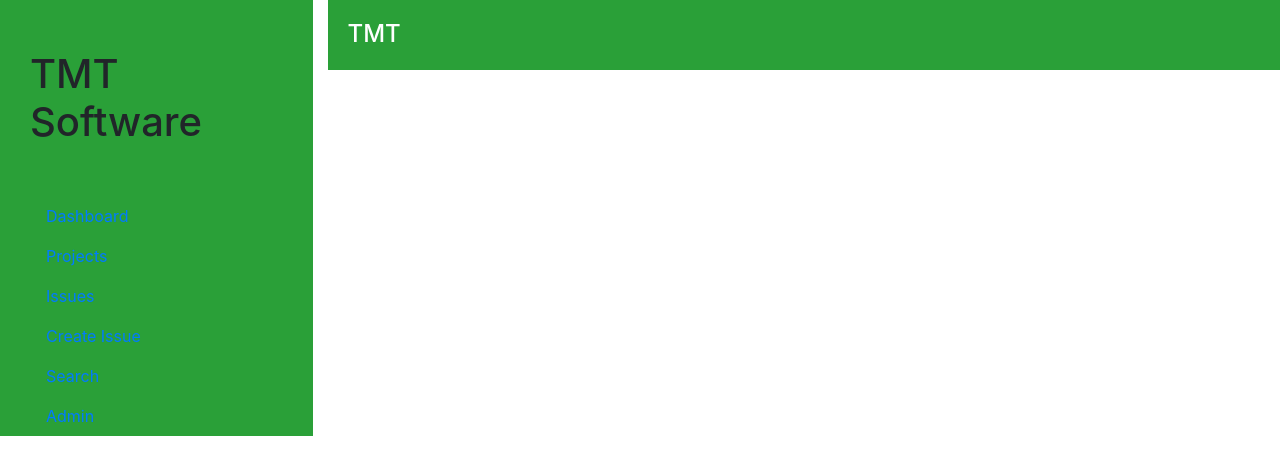
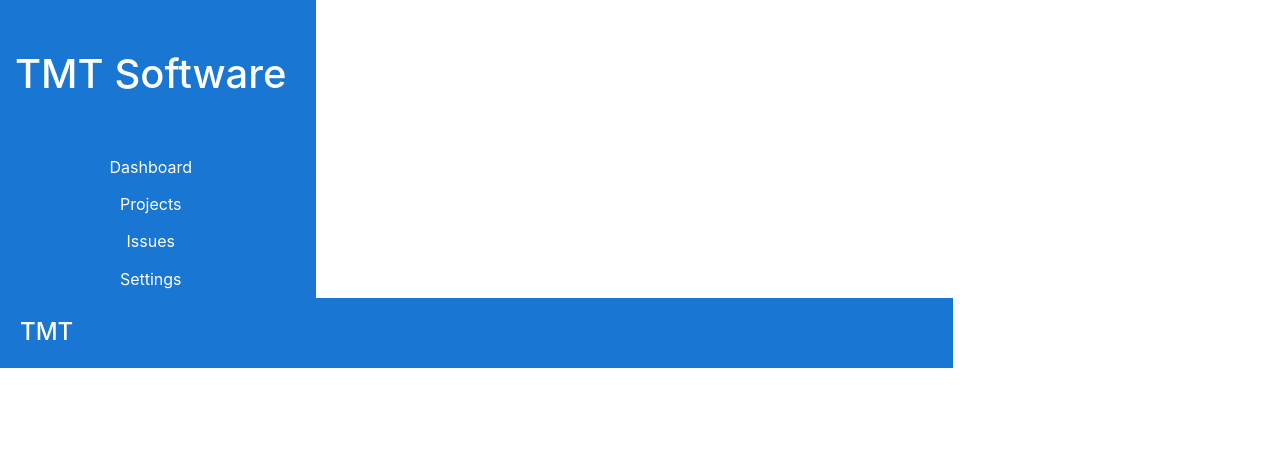
Before and after one commit to calin-beard/TicketCamp, a React (Create React App) app: page / in a window 1280 px wide. Shown: the top 474 px of the page. Built offline with nearby package versions, Linux system fonts and the light colour scheme.

Commit message:
Sunday flow
• Refactored sidebar with buttons instead of links
• Changed brand colors
• Refactored css class names (hyphenated, all lowercase)

```diff
--- a/src/App.css
+++ b/src/App.css
@@ -1,28 +1,28 @@
-.App {
+.app {
   /*text-align: center;*/
 }
 
-.Sidebar-container {
-  background-color: #2AA038;
+.col.col-sm-9 {
+  padding: 0;
 }
 
-.App-logo {
+.app-logo {
   animation: App-logo-spin infinite 20s linear;
   height: 80px;
 }
 
-.App-header {
-  background-color: #2AA038;
+.app-header {
+  background-color: #1976d2;
   height: 70px;
   padding: 20px;
   color: white;
 }
 
-.App-title {
+.app-title {
   font-size: 1.5em;
 }
 
-.App-intro {
+.app-intro {
   font-size: large;
 }
 
--- a/src/App.js
+++ b/src/App.js
@@ -1,23 +1,19 @@
 import React, { Component } from 'react';
-import { Container, Row, Col } from 'reactstrap';
+import { Row, Col } from 'reactstrap';
 import Sidebar from './components/Sidebar';
-import { Button } from 'reactstrap';
 import './App.css';
-import logo from './logo.svg';
 
 class App extends Component {
   render() {
     return (
-      <div className="App">
+      <div className="app">
         <Row>
-          <Col xs="3" className="Sidebar-container">
-            <Sidebar />
-          </Col>
+            <Sidebar xs="3"/>
           <Col sm="9">
-            <header className="App-header">
-              <h1 className="App-title text-left">TMT</h1>
+            <header className="app-header">
+              <h1 className="app-title text-left">TMT</h1>
             </header>
-            <p className="App-intro">
+            <p className="app-intro">
             </p>
           </Col>
         </Row>
--- a/src/components/Sidebar.css
+++ b/src/components/Sidebar.css
@@ -1,7 +1,23 @@
-.Title {
-  margin: 50px 30px;
+.sidebar-container {
+  background-color: #1976d2;
 }
 
-.Nav-container {
-  margin-left: 30px;
+.title {
+  margin: 50px 30px;
+  color: #ffffff;
 }
+
+.btn-group-vertical {
+  width: 100%;
+  margin: 0 auto;
+}
+
+.btn.btn-secondary {
+  background-color: #1976d2;
+  border-color: #1976d2;
+}
+
+.btn.btn-secondary:hover {
+  background-color: #63a4ff;
+  border-color: #63a4ff;
+}
--- a/src/components/Sidebar.js
+++ b/src/components/Sidebar.js
@@ -1,32 +1,20 @@
 import React, { Component } from 'react';
-import { Nav, NavItem, NavLink } from 'reactstrap';
+import { Button, ButtonGroup } from 'reactstrap';
 import './Sidebar.css';
 
-class Sidebar extends React.Component {
+class Sidebar extends Component {
   render() {
     return (
-      <div className="Container">
-        <h1 className="Title">TMT Software</h1>
-        <Nav vertical className="Nav-container text-left">
-          <NavItem>
-            <NavLink href="#">Dashboard</NavLink>
-          </NavItem>
-          <NavItem>
-            <NavLink href="#">Projects</NavLink>
-          </NavItem>
-          <NavItem>
-            <NavLink href="#">Issues</NavLink>
-          </NavItem>
-          <NavItem>
-            <NavLink href="#">Create Issue</NavLink>
-          </NavItem>
-          <NavItem>
-            <NavLink href="#">Search</NavLink>
-          </NavItem>
-          <NavItem>
-            <NavLink href="#">Admin</NavLink>
-          </NavItem>
-        </Nav>
+      <div className="sidebar-container">
+        <h1 className="title">TMT Software</h1>
+        <ButtonGroup vertical>
+          <Button className="rounded">Dashboard</Button>
+          <Button className="rounded">Projects</Button>
+          <Button className="rounded">Issues</Button>
+        </ButtonGroup>
+        <ButtonGroup vertical className="align-bottom">
+          <Button className="rounded">Settings</Button>
+        </ButtonGroup>
       </div>
     );
   }
--- a/src/index.css
+++ b/src/index.css
@@ -1,5 +1,5 @@
 body {
   margin: 0;
   padding: 0;
-  font-family: sans-serif;
+  font-family: 'Roboto', sans-serif;
 }
```
Also changed, not shown: src/components/Old-Sidebar.js (added, +35 -0 lines), src/index.js (line endings or trailing spaces).
